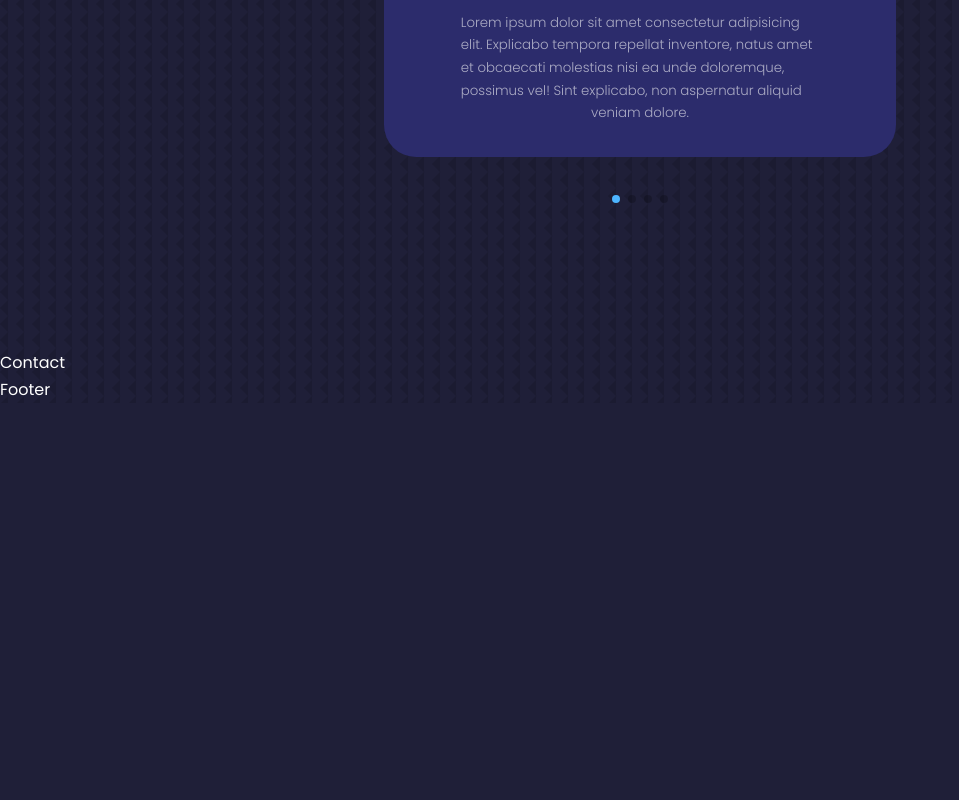
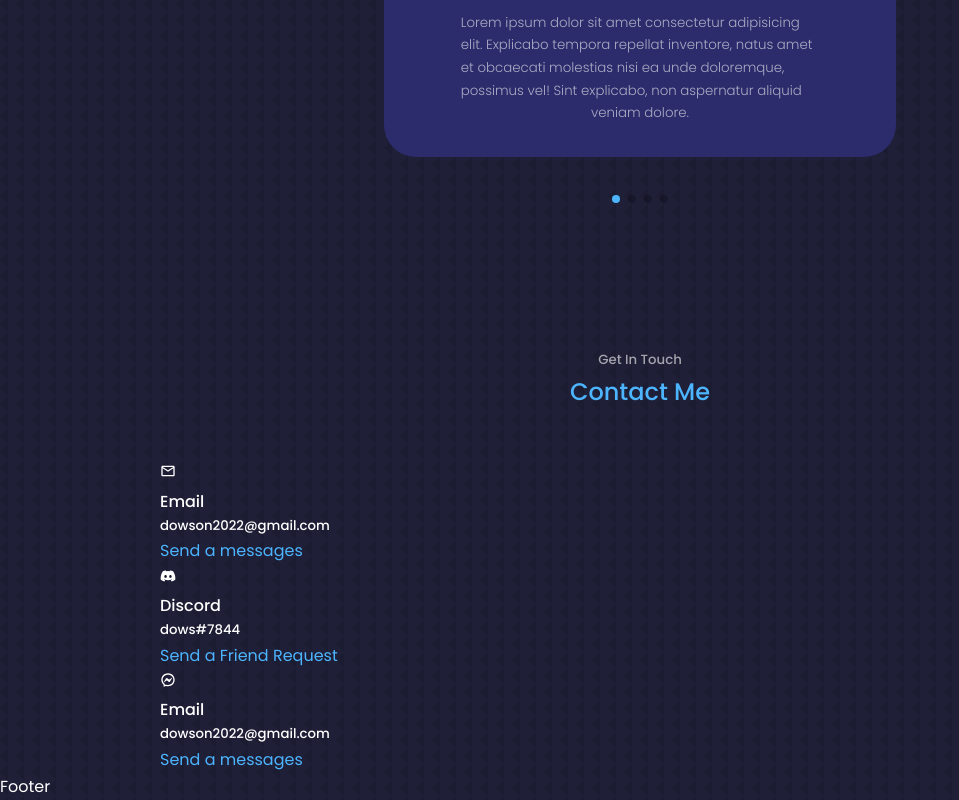
Before and after one commit to dows16/Portfolio, a React (Create React App) app: page / in a window 1280 px wide. Shown: the part 4388-5188 px from the top of the page, without its empty margins (0-959 px from the left). Before the commit the page ends 4791 px from the top, so only its background shows below. Built offline with nearby package versions, Linux system fonts and the light colour scheme.

Commit message:
first commit

```diff
--- a/src/components/contact/Contact.jsx
+++ b/src/components/contact/Contact.jsx
@@ -1,9 +1,40 @@
 import React from 'react'
 import contact from './contact.css'
+import {MdMailOutline} from "react-icons/md"
+import {FaDiscord} from "react-icons/fa"
+import {RiMessengerLine} from "react-icons/ri"
 
 const Contact = () => {
   return (
-    <section id="contact">Contact</section>
+    <section id="contact">
+      <h5>Get In Touch</h5>
+      <h2>Contact Me</h2>
+
+      <div className="container contact__container">
+        <div className="contact__options">
+          <article className="contact__option">
+            <MdMailOutline />
+            <h4>Email</h4>
+            <h5>dowson2022@gmail.com</h5>
+            <a href="mailto:dowson2022@gmail.com">Send a messages</a>
+          </article>
+          <article className="contact__option">
+            <FaDiscord />
+            <h4>Discord</h4>
+            <h5>dows#7844</h5>
+            <a href="discord.com/app">Send a Friend Request</a>
+          </article>
+          <article className="contact__option">
+            <RiMessengerLine />
+            <h4>Email</h4>
+            <h5>dowson2022@gmail.com</h5>
+            <a href="mailto:dowson2022@gmail.com">Send a messages</a>
+          </article>
+        </div>
+        {/* END OF CONTACt OPTIONS */}
+        <form action=""></form>
+      </div>
+    </section>
   )
 }
 
```
